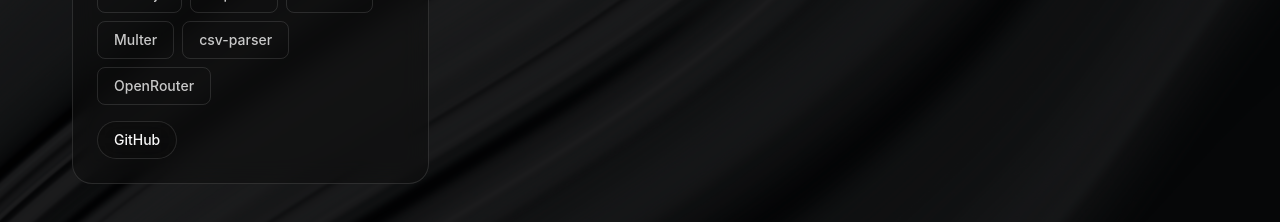
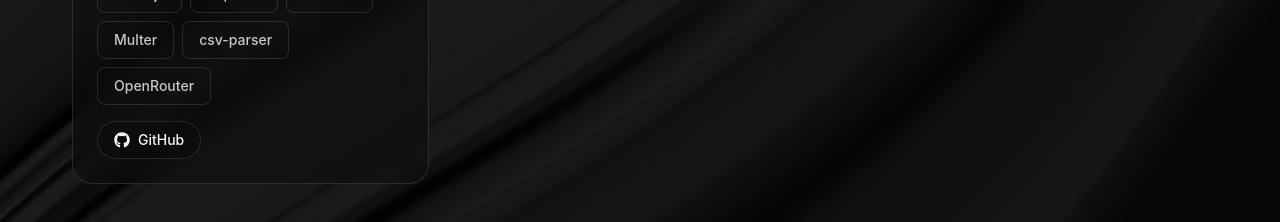
Before and after one commit to Diego4riel/Portafolio_DiegoEscalona_fullstack, a React (Vite) app: page / in a window 1280 px wide. Shown: the part 2380-2602 px from the top of the page. Built offline with nearby package versions, Linux system fonts and the light colour scheme.

Commit message:
feat(ui): agregar icono de GitHub con react-icons

```diff
--- a/src/components/sections/projects.tsx
+++ b/src/components/sections/projects.tsx
@@ -1,13 +1,13 @@
 // src/components/sections/projects.tsx
-import { SectionWrapper } from '@/components/shared/section-wrapper'
-import { SectionTitle } from '@/components/shared/section-title'
-import { Card, CardContent } from '@/components/ui/card'
-import { Badge } from '@/components/ui/badge'
-import { Button } from '@/components/ui/button'
-import { Grid } from '@/components/shared/grid'
-import { projects } from '@/data/projects'
-import projectsbg from '@/assets/projectsbg.jpg'
-
+import { SectionWrapper } from '@/components/shared/section-wrapper';
+import { SectionTitle } from '@/components/shared/section-title';
+import { Card, CardContent } from '@/components/ui/card';
+import { Badge } from '@/components/ui/badge';
+import { Button } from '@/components/ui/button';
+import { Grid } from '@/components/shared/grid';
+import { projects } from '@/data/projects';
+import { FaGithub } from 'react-icons/fa';
+import projectsbg from '@/assets/projectsbg.jpg';
 
 export function Projects() {
   return (
@@ -26,12 +26,8 @@ export function Projects() {
             </div>
 
             <CardContent>
-              <h3 className="text-lg font-semibold text-foreground mb-2">
-                {project.title}
-              </h3>
-              <p className="text-sm text-muted-foreground mb-4">
-                {project.description}
-              </p>
+              <h3 className="text-lg font-semibold text-foreground mb-2">{project.title}</h3>
+              <p className="text-sm text-muted-foreground mb-4">{project.description}</p>
 
               {project.highlights && (
                 <ul className="text-xs text-muted-foreground mb-4 list-disc list-inside space-y-1">
@@ -50,12 +46,10 @@ export function Projects() {
               </div>
 
               {project.githubUrl && (
-                <a
-                  href={project.githubUrl}
-                  target="_blank"
-                  rel="noopener noreferrer"
-                >
+                <a href={project.githubUrl} target="_blank" rel="noopener noreferrer">
                   <Button variant="secondary" size="sm">
+                    <FaGithub className="h-4 w-4" />{' '}
+                    {/* Puedes ajustar el tamaño con clases de CSS o Tailwind */}
                     GitHub
                   </Button>
                 </a>
@@ -65,5 +59,5 @@ export function Projects() {
         ))}
       </Grid>
     </SectionWrapper>
-  )
+  );
 }
```
